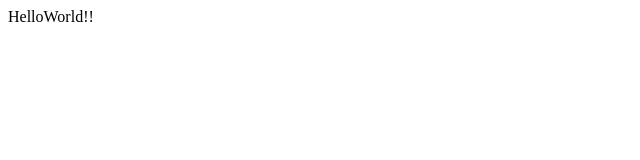
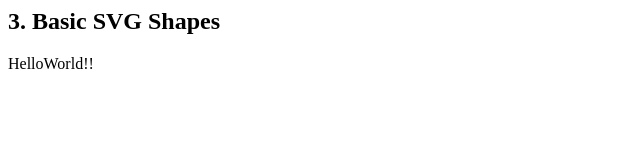
Before and after one commit to afizs/d3, a plain HTML site: page index.html in a window 1280 px wide. Shown: the whole page, without its empty margins (0-640 px from the left). Drawn offline with nearby package versions, Linux system fonts and the light colour scheme.

```diff
--- a/index.html
+++ b/index.html
@@ -4,6 +4,7 @@
 <script src="https://d3js.org/d3.v4.min.js"></script>
 </head>
 <body>
+  <h2 src="svgshapes.html"> 3. Basic SVG Shapes </h2>
   <script>
   d3.select("body").append("p").text("HelloWorld!!");
   </script>
```
